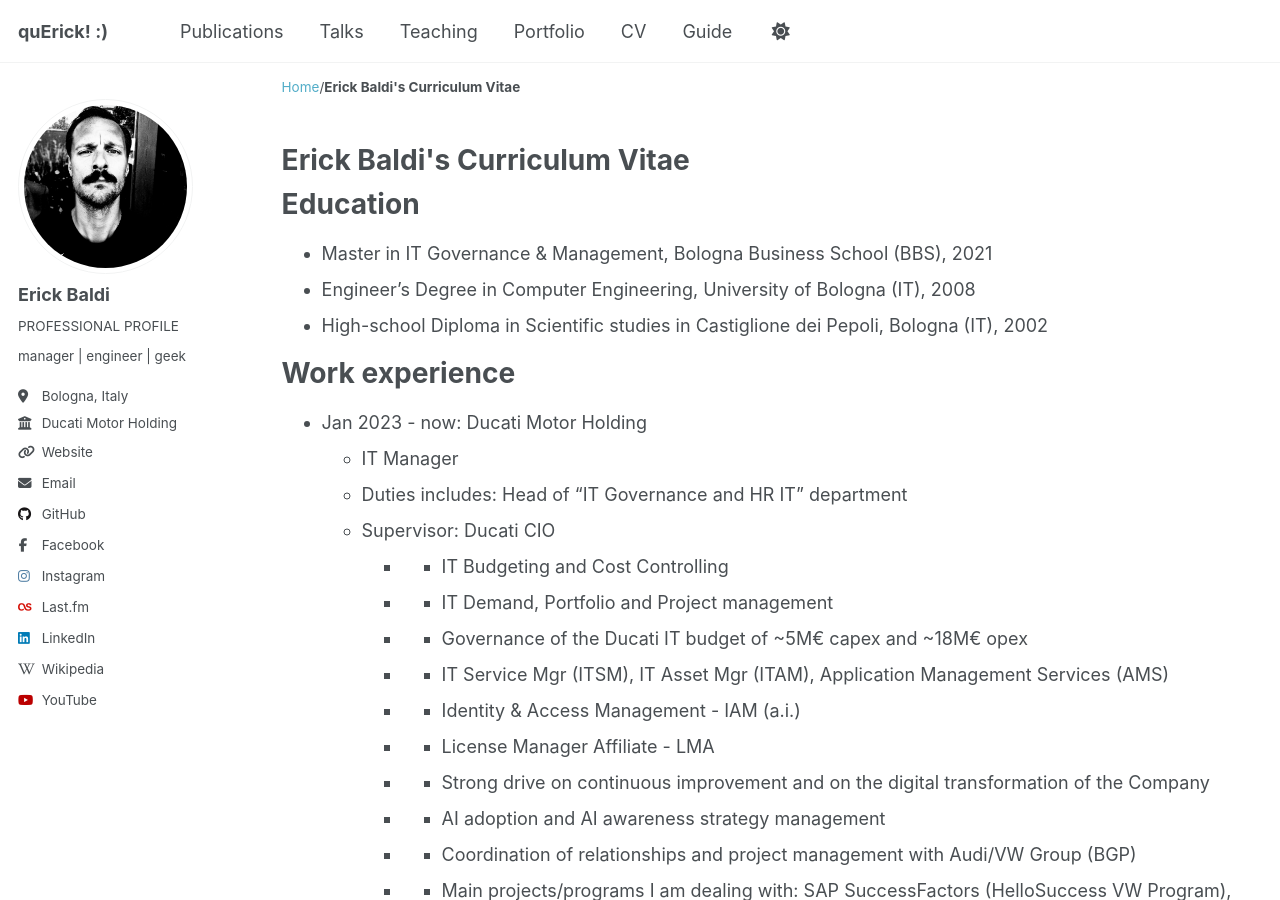
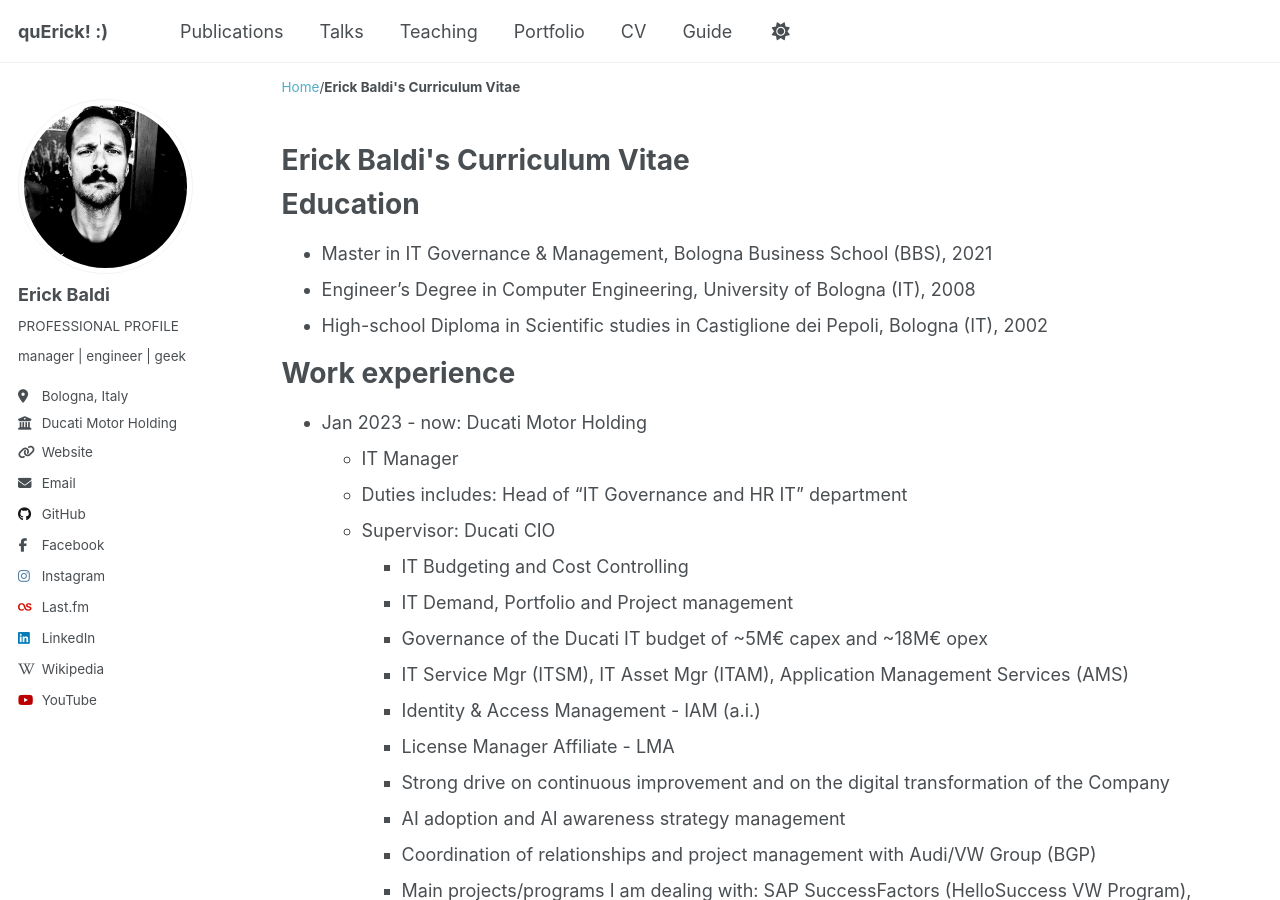
Before and after one commit to erickbaldi/erickbaldi.github.io, a Jekyll site: the page built from _pages/cv.md, in a window 1280 px wide and 900 px high. Built offline with Jekyll 4.4.1, drawn with Linux system fonts in a browser that asks for light colours; a script that is not in the unit is left out.

Commit message:
Refactor CV section formatting in cv.md
Removed bullet points from the CV section for better formatting.

```diff
--- a/_pages/cv.md
+++ b/_pages/cv.md
@@ -21,16 +21,16 @@ redirect_from:
   * IT Manager
   * Duties includes: Head of "IT Governance and HR IT" department
   * Supervisor: Ducati CIO
-    * * IT Budgeting and Cost Controlling
-    * * IT Demand, Portfolio and Project management
-    * * Governance of the Ducati IT budget of ~5M€ capex and ~18M€ opex
-    * * IT Service Mgr (ITSM), IT Asset Mgr (ITAM), Application Management Services (AMS)
-    * * Identity & Access Management - IAM (a.i.)
-    * * License Manager Affiliate - LMA
-    * * Strong drive on continuous improvement and on the digital transformation of the Company
-    * * AI adoption and AI awareness strategy management
-    * * Coordination of relationships and project management with Audi/VW Group (BGP)
-    * * Main projects/programs I am dealing with: SAP SuccessFactors (HelloSuccess VW Program), ServiceNow, Expenses&Travel Management System, CarFleet Management System, Company Canteen Management System, Document and Contract Lifecycle Management System
+    * IT Budgeting and Cost Controlling
+    * IT Demand, Portfolio and Project management
+    * Governance of the Ducati IT budget of ~5M€ capex and ~18M€ opex
+    * IT Service Mgr (ITSM), IT Asset Mgr (ITAM), Application Management Services (AMS)
+    * Identity & Access Management - IAM (a.i.)
+    * License Manager Affiliate - LMA
+    * Strong drive on continuous improvement and on the digital transformation of the Company
+    * AI adoption and AI awareness strategy management
+    * Coordination of relationships and project management with Audi/VW Group (BGP)
+    * Main projects/programs I am dealing with: SAP SuccessFactors (HelloSuccess VW Program), ServiceNow, Expenses&Travel Management System, CarFleet Management System, Company Canteen Management System, Document and Contract Lifecycle Management System
 
 
 * Jul 2021 - Dec 2022: GVS Filter Technology
```
